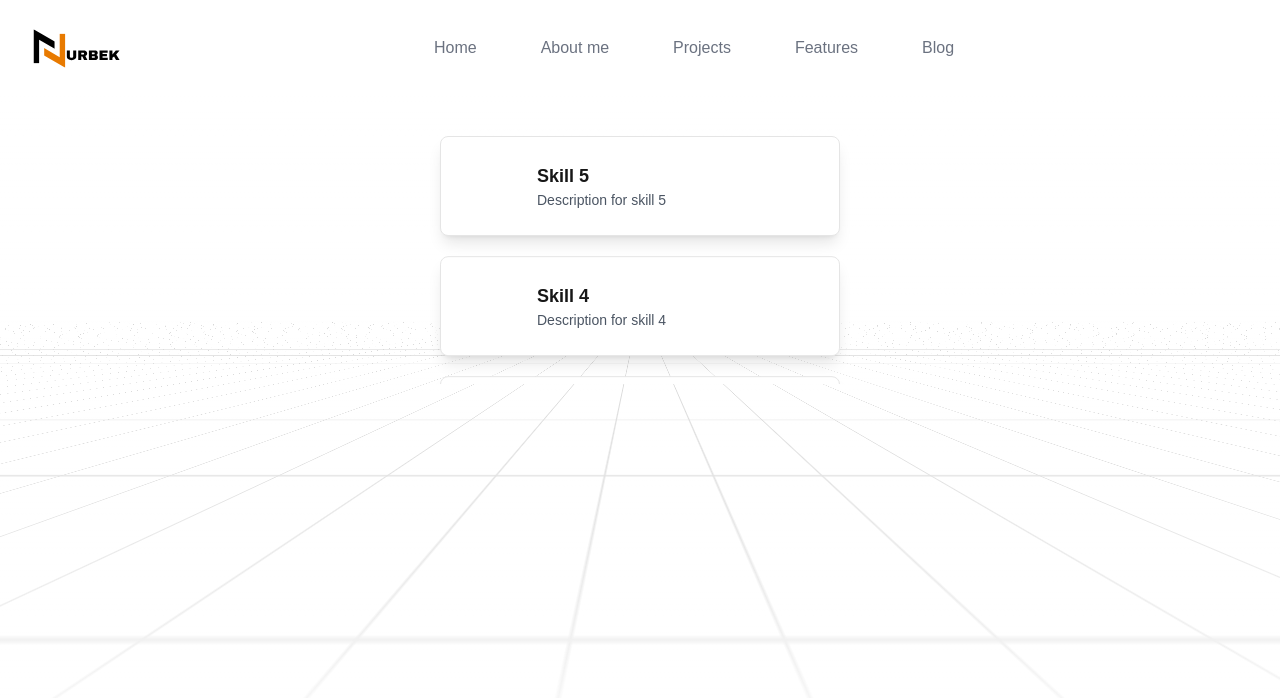
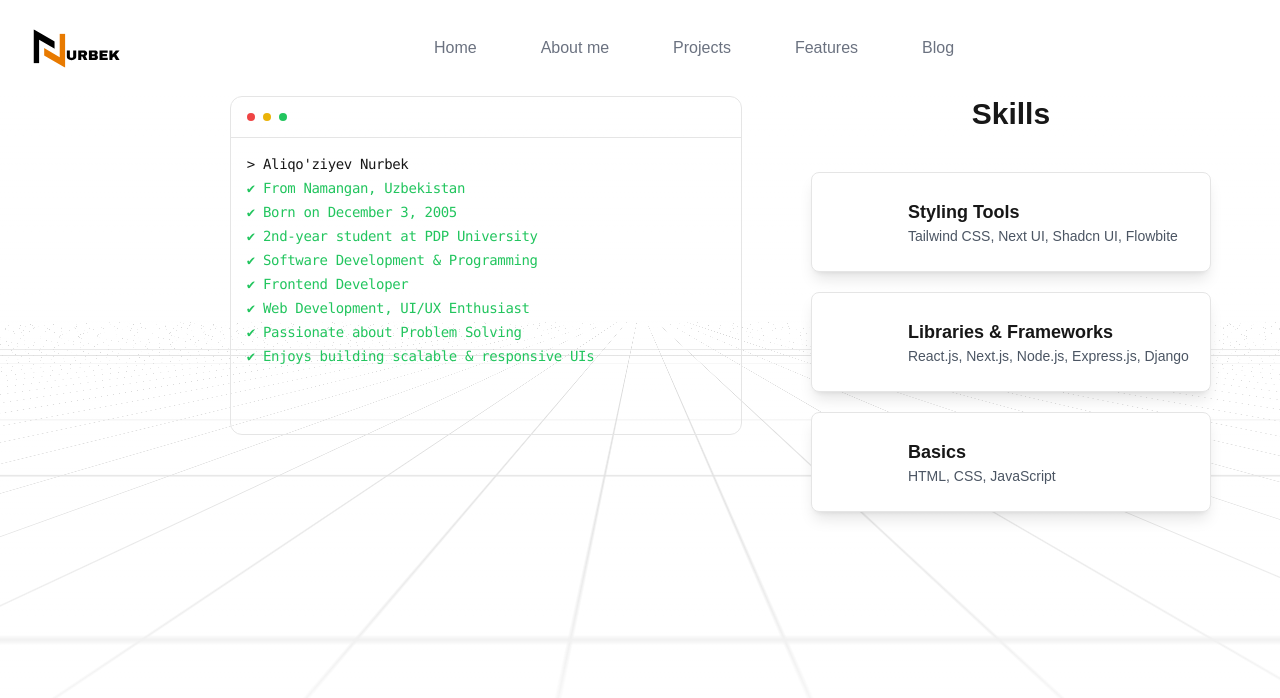
Before and after one commit to NurbekLDM/nurbek-codes, a Next.js app: page /about in a window 1280 px wide. Shown: the top 698 px of the page. Built offline with nearby package versions, Linux system fonts and the light colour scheme; no server answers.

Commit message:
Added information and animations to about page

```diff
--- a/src/components/Skills.jsx
+++ b/src/components/Skills.jsx
@@ -6,12 +6,16 @@ import { motion, AnimatePresence } from "framer-motion";
 const Lottie = dynamic(() => import('react-lottie'), { ssr: false });
 
 const rectangles = [
-  { id: 1, lottieUrl: "https://res.cloudinary.com/dl2adjye7/raw/upload/v1716532587/stack_zrrg4m.json", title: "Skill 1", description: "Description for skill 1" },
-  { id: 2, lottieUrl: "https://res.cloudinary.com/dl2adjye7/raw/upload/v1716532587/stack_zrrg4m.json", title: "Skill 2", description: "Description for skill 2" },
-  { id: 3, lottieUrl: "https://res.cloudinary.com/dl2adjye7/raw/upload/v1716532587/stack_zrrg4m.json", title: "Skill 3", description: "Description for skill 3" },
-  { id: 4, lottieUrl: "https://res.cloudinary.com/dl2adjye7/raw/upload/v1716532587/stack_zrrg4m.json", title: "Skill 4", description: "Description for skill 4" },
-  { id: 5, lottieUrl: "https://res.cloudinary.com/dl2adjye7/raw/upload/v1716532587/stack_zrrg4m.json", title: "Skill 5", description: "Description for skill 5" },
+  { id: 1, lottieUrl: "https://res.cloudinary.com/dl2adjye7/raw/upload/v1716532587/stack_zrrg4m.json", title: "Basics", description: "HTML, CSS, JavaScript" },
+  { id: 2, lottieUrl: "https://res.cloudinary.com/dl2adjye7/raw/upload/v1716532587/stack_zrrg4m.json", title: "Libraries & Frameworks", description: "React.js, Next.js, Node.js, Express.js, Django" },
+  { id: 3, lottieUrl: "https://res.cloudinary.com/dl2adjye7/raw/upload/v1716532587/stack_zrrg4m.json", title: "Styling Tools", description: "Tailwind CSS, Next UI, Shadcn UI, Flowbite" },
+  { id: 4, lottieUrl: "https://res.cloudinary.com/dl2adjye7/raw/upload/v1716532587/stack_zrrg4m.json", title: "Data Management", description: "PostgreSQL, MySQL, Supabase, MongoDB" },
+  { id: 5, lottieUrl: "https://res.cloudinary.com/dl2adjye7/raw/upload/v1716532587/stack_zrrg4m.json", title: "Design & Prototyping", description: "Figma, UI/UX, Canva, Framer" },
+  { id: 6, lottieUrl: "https://res.cloudinary.com/dl2adjye7/raw/upload/v1716532587/stack_zrrg4m.json", title: "Deployment & Hosting", description: "Digital Ocean, Vercel, Namecheap , ahost" },
+  { id: 7, lottieUrl: "https://res.cloudinary.com/dl2adjye7/raw/upload/v1716532587/stack_zrrg4m.json", title: "Version Control", description: "Git, GitHub, GitLab, Bitbucket" },
+  { id: 8, lottieUrl: "https://res.cloudinary.com/dl2adjye7/raw/upload/v1716532587/stack_zrrg4m.json", title: "DevOps & Cloud", description: "Docker" }
 ];
+
 
 const NotifTemplate = ({ lottieUrl, title, description }) => {
   const [animationData, setAnimationData] = useState(null);
@@ -82,11 +86,11 @@ const CardPilling = ({ loop = true }) => {
             return [rectangles[prev.length], ...prev];
           } else {
             clearInterval(interval);
-            setTimeout(() => setTriggerExit(true), 1500);
+            setTimeout(() => setTriggerExit(true), 2000);
             return prev;
           }
         });
-      }, 1000);
+      }, 1500);
 
       return () => clearInterval(interval);
     } else if (loop) {
@@ -124,7 +128,8 @@ const CardPilling = ({ loop = true }) => {
 const Skills = () => {
   return (
 
-      <div className="h-screen mt-24 text-center">
+      <div className="h-screen sm:mt-24 text-center">
+        <h1 className="text-3xl font-bold text-center">Skills</h1>
         <CardPilling />
       </div>
 
--- /dev/null
+++ b/src/components/Terminal.jsx
@@ -0,0 +1,58 @@
+import {
+    AnimatedSpan,
+    Terminal,
+    TypingAnimation,
+  } from "../components/magicui/terminal";
+
+  export function TerminalDemo() {
+    return (
+<Terminal className="sm:mt-24">
+  <TypingAnimation>&gt; Aliqo'ziyev Nurbek</TypingAnimation>
+
+  <AnimatedSpan delay={1500} className="text-green-500">
+    <span>✔ From Namangan, Uzbekistan</span>
+  </AnimatedSpan>
+
+  <AnimatedSpan delay={2000} className="text-green-500">
+    <span>✔ Born on December 3, 2005</span>
+  </AnimatedSpan>
+
+  <AnimatedSpan delay={2500} className="text-green-500">
+    <span>✔ 2nd-year student at PDP University</span>
+  </AnimatedSpan>
+
+  <AnimatedSpan delay={3000} className="text-green-500">
+    <span>✔ Software Development & Programming</span>
+  </AnimatedSpan>
+
+  <AnimatedSpan delay={3500} className="text-green-500">
+    <span>✔ Frontend Developer</span>
+  </AnimatedSpan>
+
+  <AnimatedSpan delay={4000} className="text-green-500">
+    <span>✔ Web Development, UI/UX Enthusiast</span>
+  </AnimatedSpan>
+
+  <AnimatedSpan delay={4500} className="text-green-500">
+    <span>✔ Passionate about Problem Solving</span>
+  </AnimatedSpan>
+
+  <AnimatedSpan delay={5000} className="text-green-500">
+    <span>✔ Enjoys building scalable & responsive UIs</span>
+  </AnimatedSpan>
+
+  <AnimatedSpan delay={5500} className="text-green-500">
+    <span>✔ Open-source contributor</span>
+  </AnimatedSpan>
+
+  <AnimatedSpan delay={6000} className="text-green-500">
+    <span>✔ Hobby: Playing football & online games</span>
+  </AnimatedSpan>
+
+  <TypingAnimation delay={6500} className="text-muted-foreground">
+    Success! Profile initialized.
+  </TypingAnimation>
+</Terminal>
+
+    );
+  }
--- /dev/null
+++ b/src/components/magicui/terminal.jsx
@@ -0,0 +1,99 @@
+"use client";
+import { cn } from "@/lib/utils";
+import { motion } from "motion/react";
+import { useEffect, useRef, useState } from "react";
+
+export const AnimatedSpan = ({
+  children,
+  delay = 0,
+  className,
+  ...props
+}) => (
+  <motion.div
+    initial={{ opacity: 0, y: -5 }}
+    animate={{ opacity: 1, y: 0 }}
+    transition={{ duration: 0.3, delay: delay / 1000 }}
+    className={cn("grid text-sm font-normal tracking-tight", className)}
+    {...props}>
+    {children}
+  </motion.div>
+);
+
+export const TypingAnimation = ({
+  children,
+  className,
+  duration = 60,
+  delay = 0,
+  as: Component = "span",
+  ...props
+}) => {
+  if (typeof children !== "string") {
+    throw new Error("TypingAnimation: children must be a string. Received:");
+  }
+
+  const MotionComponent = motion.create(Component, {
+    forwardMotionProps: true,
+  });
+
+  const [displayedText, setDisplayedText] = useState("");
+  const [started, setStarted] = useState(false);
+  const elementRef = useRef(null);
+
+  useEffect(() => {
+    const startTimeout = setTimeout(() => {
+      setStarted(true);
+    }, delay);
+    return () => clearTimeout(startTimeout);
+  }, [delay]);
+
+  useEffect(() => {
+    if (!started) return;
+
+    let i = 0;
+    const typingEffect = setInterval(() => {
+      if (i < children.length) {
+        setDisplayedText(children.substring(0, i + 1));
+        i++;
+      } else {
+        clearInterval(typingEffect);
+      }
+    }, duration);
+
+    return () => {
+      clearInterval(typingEffect);
+    };
+  }, [children, duration, started]);
+
+  return (
+    (<MotionComponent
+      ref={elementRef}
+      className={cn("text-sm font-normal tracking-tight", className)}
+      {...props}>
+      {displayedText}
+    </MotionComponent>)
+  );
+};
+
+export const Terminal = ({
+  children,
+  className
+}) => {
+  return (
+    (<div
+      className={cn(
+        "z-0 h-full max-h-[400px] w-full max-w-lg rounded-xl border border-border bg-background",
+        className
+      )}>
+      <div className="flex flex-col gap-y-2 border-b border-border p-4">
+        <div className="flex flex-row gap-x-2">
+          <div className="h-2 w-2 rounded-full bg-red-500"></div>
+          <div className="h-2 w-2 rounded-full bg-yellow-500"></div>
+          <div className="h-2 w-2 rounded-full bg-green-500"></div>
+        </div>
+      </div>
+      <pre className="p-4">
+        <code className="grid gap-y-1 overflow-auto">{children}</code>
+      </pre>
+    </div>)
+  );
+};
--- a/src/pages/about.jsx
+++ b/src/pages/about.jsx
@@ -1,6 +1,7 @@
 import React from 'react';
 import Skills from '@/components/Skills';
 import Head from 'next/head';
+import { TerminalDemo } from '@/components/Terminal';
 
 export default function AboutPage() {
 return (
@@ -9,9 +10,16 @@ return (
         <title>About me</title>
         <meta name="description" content="This is the about page" />
       </Head>
-    <div className='h-screen  max-h-96 overflow-hidden'>
+
+    <div className='flex sm:justify-evenly flex-col sm:flex-row'>
+
+    <TerminalDemo />
+    <div className='h-screen max-h-80'>
       <Skills />
     </div>
+
+    </div>
+
     </div>
 );
 }
```
Also changed, not shown: public/manifest.json, 1 other file (tests, documents, lock files or other folders).
